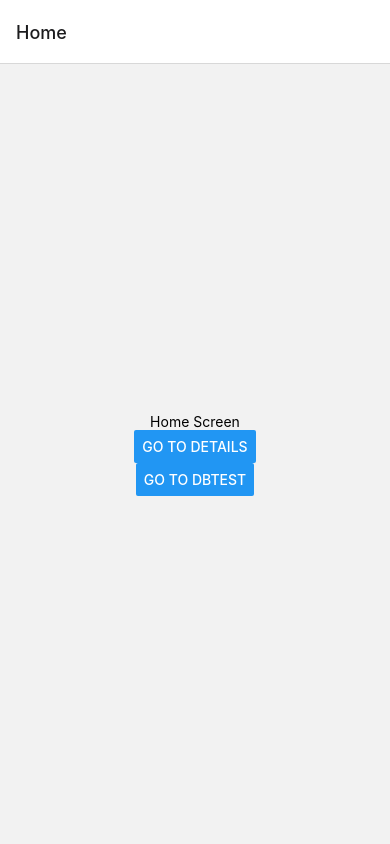
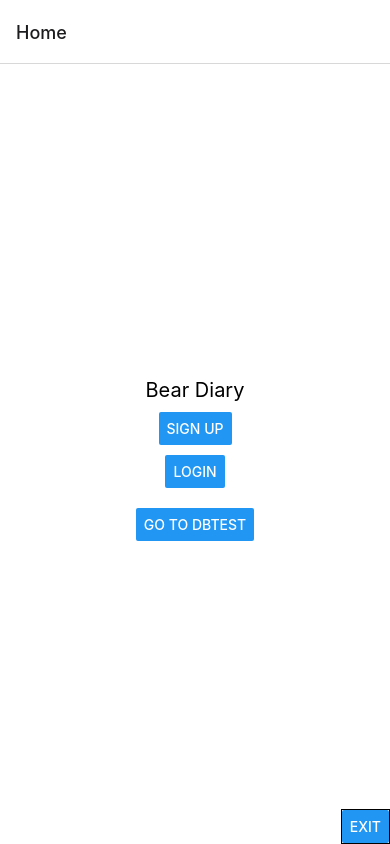
Before and after one commit to Bear-Diary/Diary-Project, a React Native app in the folder BearDiary/: screen / in a window 390 px wide. Built offline with nearby package versions, Linux system fonts and the light colour scheme.

Commit message:
first
sign up screen & main screen

```diff
--- a/BearDiary/App.js
+++ b/BearDiary/App.js
@@ -14,6 +14,8 @@ const Stack = createNativeStackNavigator();
 import Home from './src/components/HomeScreen';
 import Details from './src/components/DetailScreen';
 import DBTest from './src/components/DBTestScreen';
+import SignUp from './src/components/SignUpScreen';
+import Login from './src/components/LoginScreen';
 
 class App extends React.Component {
 render() {
@@ -23,6 +25,8 @@ render() {
         <Stack.Screen name="Home" component={Home} />
         <Stack.Screen name="Details" component={Details} />
         <Stack.Screen name="DBTest" component={DBTest} />
+        <Stack.Screen name="SignUp" component={SignUp} />
+        <Stack.Screen name="Login" component={Login} />
       </Stack.Navigator>
     </NavigationContainer>
   );
--- a/BearDiary/src/components/HomeScreen.js
+++ b/BearDiary/src/components/HomeScreen.js
@@ -1,22 +1,105 @@
 import * as React from 'react';
-import { Button, View, Text } from 'react-native';
+//import { Button, View, Text } from 'react-native';
 import { NavigationContainer } from '@react-navigation/native';
 import { createStackNavigator } from '@react-navigation/stack';
 
+import {
+  StyleSheet,
+  Button,
+  View,
+  Text,
+  Image,
+  TouchableOpacity,
+  TextInput,
+  Keyboard,
+  Modal,
+  ScrollView,
+} from 'react-native';
+
 function HomeScreen({ navigation }) {
   return (
-    <View style={{ flex: 1, alignItems: 'center', justifyContent: 'center' }}>
-      <Text>Home Screen</Text>
+    <View style={styles.mainBody}>
+      <Text style={styles.titleTextStyle}>Bear Diary</Text>
       <Button
-        title="Go to Details"
-        onPress={() => navigation.navigate('Details')} // Details로 화면 이동
+             title="SIGN UP" // 버튼 디자인 - 곰 인형 아이콘 등 추후 대체 예정
+             onPress={() => navigation.navigate('SignUp')} // SignUp로 화면 이동
       />
+      <View style={styles.MarginStyle}>
+      </View>
+      <Button
+              title="LOGIN"
+              onPress={() => navigation.navigate('Login')} // Login로 화면 이동
+      />
+      <View style={styles.MarginStyle}>
+      </View>
+      <View style={styles.sideBar}>
+       <Button
+               title="EXIT"
+               onPress={() => navigation.navigate('Details')} // Details로 화면 이동
+               style={{margin: 30}}
+       />
+      </View>
+      <View style={styles.MarginStyle}>
+      </View>
       <Button
         title="Go to DBTest"
-        onPress={() => navigation.navigate('DBTest')} // Details로 화면 이동
+        onPress={() => navigation.navigate('DBTest')} // DBTest로 화면 이동
       />
     </View>
   );
 }
 
 export default HomeScreen;
+
+const styles = StyleSheet.create({
+  sideBar: {
+    borderWidth:1,
+    position:'absolute',
+    bottom:0,
+    alignSelf:'flex-end'
+  },
+  mainBody: {
+    flex: 1,
+    justifyContent: 'center',
+    backgroundColor: '#FFF',
+    alignItems: 'center' ,
+  },
+  SectionStyle: {
+    flexDirection: 'row',
+    height: 40,
+    marginTop: 20,
+    marginLeft: 35,
+    marginRight: 35,
+    margin: 10,
+  },
+  inputStyle: {
+      flex: 1,
+      color: 'black',
+      paddingLeft: 30,
+      paddingRight: 30,
+      borderWidth: 1,
+      borderRadius: 30,
+      borderColor: '#dadae8',
+  },
+  MarginStyle: {
+      margin: 5,
+  },
+  buttonStyle: {
+    backgroundColor: '#FFF',
+    borderWidth: 0,
+    color: '#FFFFFF',
+    borderColor: '#7DE24E',
+    height: 40,
+    alignItems: 'center',
+    borderRadius: 30,
+    marginLeft: 35,
+    marginRight: 35,
+    marginTop: 20,
+    marginBottom: 25,
+  },
+  titleTextStyle: {
+    color: '#000000',
+    paddingVertical: 10,
+    fontSize: 20,
+  },
+});
--- /dev/null
+++ b/BearDiary/src/components/LoginScreen.js
@@ -0,0 +1,88 @@
+//import * as React from 'react';
+import React, {useState, createRef} from 'react';
+import { StyleSheet, Button, View, Text, TextInput} from 'react-native';
+import { NavigationContainer } from '@react-navigation/native';
+import { createStackNavigator } from '@react-navigation/stack';
+
+function LoginScreen({ navigation }) {
+  const [userId, setUserId] = useState('')
+  const [userPw, setUserPw] = useState('')
+  return (
+     <View style={styles.mainBody}>
+      <Text style={styles.loginTextStyle}>LOGIN</Text>
+      <View style={styles.SectionStyle}>
+      <TextInput
+         style = {styles.inputStyle}
+         onChangeText={(userId) => setUserId(userId)}
+         placeholder="Enter ID" //ID
+         autoCapitalize="none"
+         returnKeyType="next"
+      />
+      </View>
+      <View style={styles.SectionStyle}>
+      <TextInput
+          style = {styles.inputStyle}
+          onChangeText={(userPw) => setUserId(userPw)}
+          placeholder="Enter Password" //PWD
+      />
+      </View>
+      <Button style={styles.buttonStyle}
+              title="Login"
+      />
+    </View>
+  );
+}
+
+export default LoginScreen;
+
+const styles = StyleSheet.create({
+  mainBody: {
+    flex: 1,
+    justifyContent: 'center',
+    backgroundColor: '#FFF',
+    alignItems: 'center' ,
+  },
+  SectionStyle: {
+    flexDirection: 'row',
+    height: 40,
+    marginTop: 20,
+    marginLeft: 35,
+    marginRight: 35,
+    margin: 10,
+  },
+  LoginText: {
+    backgroundColor: '#FFF',
+    height: 40,
+    borderWidth: 40,
+  },
+  inputStyle: {
+      flex: 1,
+      color: 'black',
+      paddingLeft: 30,
+      paddingRight: 30,
+      borderWidth: 1,
+      borderRadius: 30,
+      borderColor: '#dadae8',
+  },
+  MarginStyle: {
+      margin: 5,
+  },
+  buttonStyle: {
+    backgroundColor: '#FFF',
+    borderWidth: 0,
+    color: '#FFFFFF',
+    borderColor: '#7DE24E',
+    height: 40,
+    alignItems: 'center',
+    borderRadius: 30,
+    marginLeft: 35,
+    marginRight: 35,
+    marginTop: 20,
+    marginBottom: 25,
+  },
+  loginTextStyle: {
+    color: '#000000',
+    paddingVertical: 10,
+    fontSize: 20,
+  },
+});
--- /dev/null
+++ b/BearDiary/src/components/SignUpScreen.js
@@ -0,0 +1,126 @@
+//import * as React from 'react';
+import React, {useState, createRef} from 'react';
+//import { Button, View, Text } from 'react-native';
+import { NavigationContainer } from '@react-navigation/native';
+import { createStackNavigator } from '@react-navigation/stack';
+
+import {
+  StyleSheet,
+  Button,
+  View,
+  Text,
+  Image,
+  TouchableOpacity,
+  TextInput,
+  Keyboard,
+  Modal,
+  ScrollView,
+} from 'react-native';
+
+function SignUpScreen({ navigation }) {
+  const [userName, setUserName] = useState('');
+  const [userEmail, setUserEmail] = useState('');
+  const [userId, setUserId] = useState('');
+  const [userPw, setUserPw] = useState('')
+  const [userPwChk, setuserPwChk] = useState('');
+  return (
+    <View style={styles.mainBody}>
+          <Text style={styles.titleTextStyle}>SIGN UP</Text>
+          <View style={styles.SectionStyle}>
+            <TextInput
+                style = {styles.inputStyle}
+                onChangeText={(userName) => setUserId(userName)}
+                placeholder="Name" //Name
+                autoCapitalize="none"
+                returnKeyType="next"
+            />
+          </View>
+          <View style={styles.SectionStyle}>
+            <TextInput
+                style = {styles.inputStyle}
+                onChangeText={(userEmail) => setUserId(userEmail)}
+                placeholder="E-mail" //E-mail
+                autoCapitalize="none"
+                returnKeyType="next"
+            />
+          </View>
+          <View style={styles.SectionStyle}>
+            <TextInput
+                style = {styles.inputStyle}
+                onChangeText={(userId) => setUserId(userId)}
+                placeholder="ID" //ID
+                autoCapitalize="none"
+                returnKeyType="next"
+            />
+          </View>
+          <View style={styles.SectionStyle}>
+            <TextInput
+                style = {styles.inputStyle}
+                onChangeText={(userPw) => setUserId(userPw)}
+                placeholder="Password" //PWD
+            />
+          </View>
+          <View style={styles.SectionStyle}>
+            <TextInput
+                style = {styles.inputStyle}
+                onChangeText={(userPwChk) => setUserId(userPwChk)}
+                placeholder="Confirm Password" //PWD Check
+            />
+          </View>
+          <View style={styles.MarginStyle}>
+          </View>
+          <Button style={styles.buttonStyle}
+                title="Sign Up"
+          />
+    </View>
+  );
+}
+
+export default SignUpScreen;
+
+const styles = StyleSheet.create({
+  mainBody: {
+    flex: 1,
+    justifyContent: 'center',
+    backgroundColor: '#FFF',
+    alignItems: 'center' ,
+  },
+  SectionStyle: {
+    flexDirection: 'row',
+    height: 40,
+    marginTop: 20,
+    marginLeft: 35,
+    marginRight: 35,
+    margin: 10,
+  },
+  inputStyle: {
+      flex: 1,
+      color: 'black',
+      paddingLeft: 30,
+      paddingRight: 30,
+      borderWidth: 1,
+      borderRadius: 30,
+      borderColor: '#dadae8',
+  },
+  MarginStyle: {
+      margin: 5,
+  },
+  buttonStyle: {
+    backgroundColor: '#FFF',
+    borderWidth: 0,
+    color: '#FFFFFF',
+    borderColor: '#7DE24E',
+    height: 40,
+    alignItems: 'center',
+    borderRadius: 30,
+    marginLeft: 35,
+    marginRight: 35,
+    marginTop: 20,
+    marginBottom: 25,
+  },
+  titleTextStyle: {
+    color: '#000000',
+    paddingVertical: 10,
+    fontSize: 20,
+  },
+});
```
Also changed, not shown: 1 other file (tests, documents, lock files or other folders).
